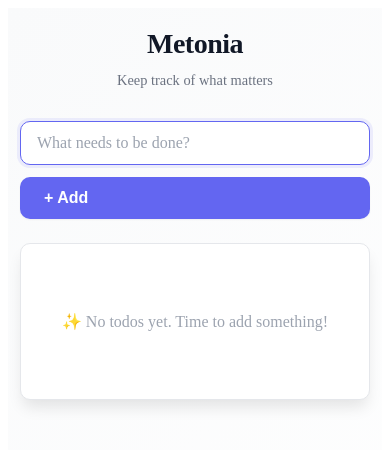
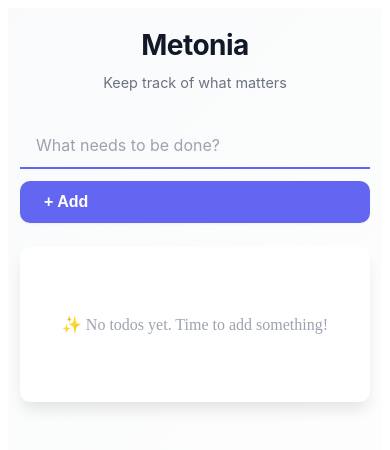
Before and after one commit to Sunjay77/Metanoia, a React (Vite) app: page / in a window 390 px wide. Shown: the top 450 px of the page. Built offline with nearby package versions, Linux system fonts and the light colour scheme.

Commit message:
Improve styling: remove borders, fix fonts, better positioning for mobile

```diff
--- a/src/App.css
+++ b/src/App.css
@@ -39,12 +39,16 @@
   font-weight: 700;
   color: var(--text-primary);
   letter-spacing: -0.5px;
+  font-family:
+    -apple-system, BlinkMacSystemFont, "Segoe UI", "Helvetica Neue", sans-serif;
 }
 
 .app-header p {
   font-size: 0.95rem;
   margin: 0.75rem 0 0 0;
   color: var(--text-secondary);
+  font-family:
+    -apple-system, BlinkMacSystemFont, "Segoe UI", "Helvetica Neue", sans-serif;
 }
 
 .app-main {
@@ -62,13 +66,15 @@
 .todo-input {
   flex: 1;
   padding: 0.875rem 1.25rem;
-  border: 1.5px solid var(--border);
-  border-radius: 10px;
+  border: none;
+  border-bottom: 2px solid var(--border);
+  border-radius: 0;
   font-size: 1rem;
-  background: var(--bg-primary);
+  background: transparent;
   color: var(--text-primary);
   transition: var(--transition);
-  font-family: inherit;
+  font-family:
+    -apple-system, BlinkMacSystemFont, "Segoe UI", Roboto, sans-serif;
 }
 
 .todo-input::placeholder {
@@ -76,13 +82,12 @@
 }
 
 .todo-input:hover {
-  border-color: var(--primary-light);
+  border-bottom-color: var(--primary-light);
 }
 
 .todo-input:focus {
   outline: none;
-  border-color: var(--primary);
-  box-shadow: 0 0 0 3px rgba(99, 102, 241, 0.1);
+  border-bottom-color: var(--primary);
 }
 
 .add-button {
@@ -122,7 +127,7 @@
   border-radius: 12px;
   padding: 1.75rem;
   box-shadow: var(--shadow-lg);
-  border: 1px solid var(--border);
+  border: none;
 }
 
 .empty-message {
@@ -151,7 +156,7 @@
   background: var(--bg-secondary);
   border-radius: 10px;
   transition: var(--transition);
-  border: 1px solid var(--border);
+  border: none;
 }
 
 .todo-item:hover {
```
